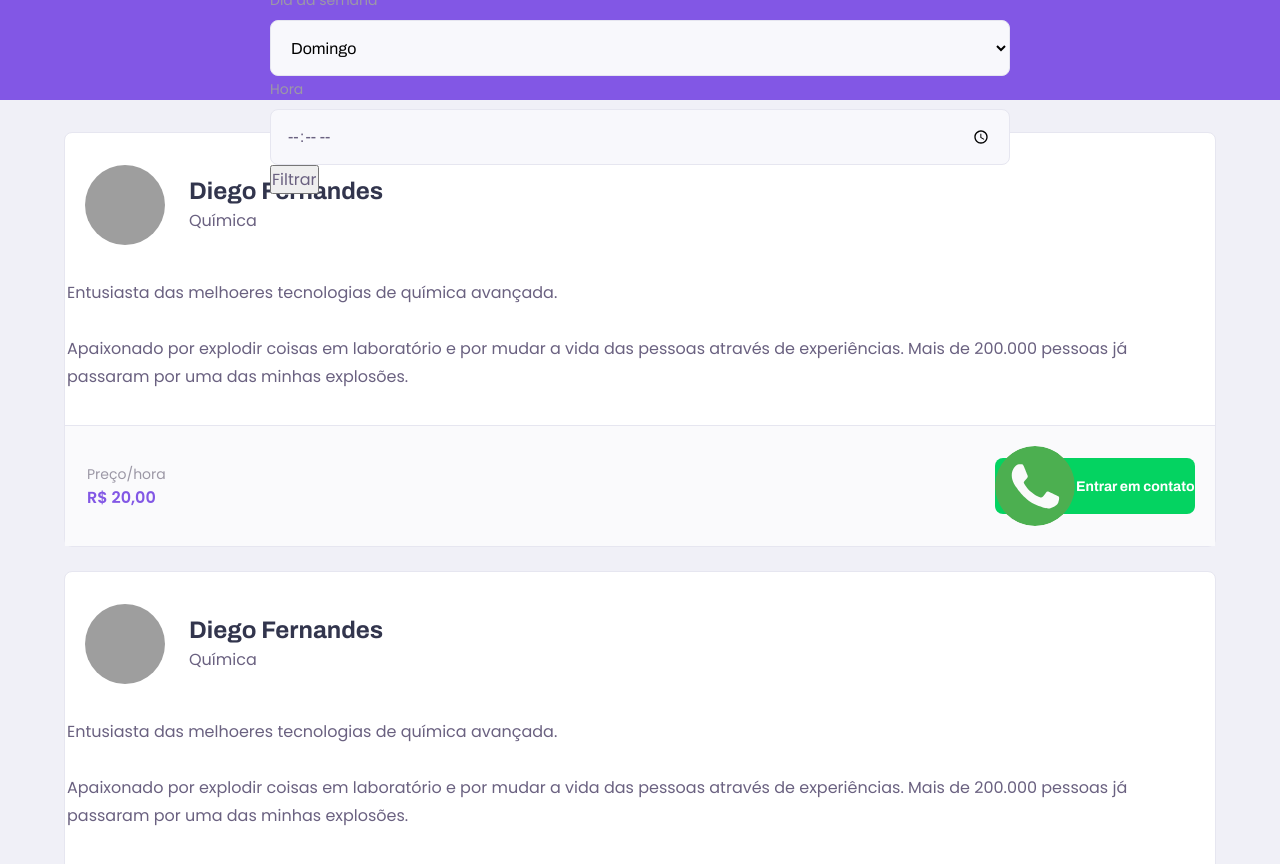
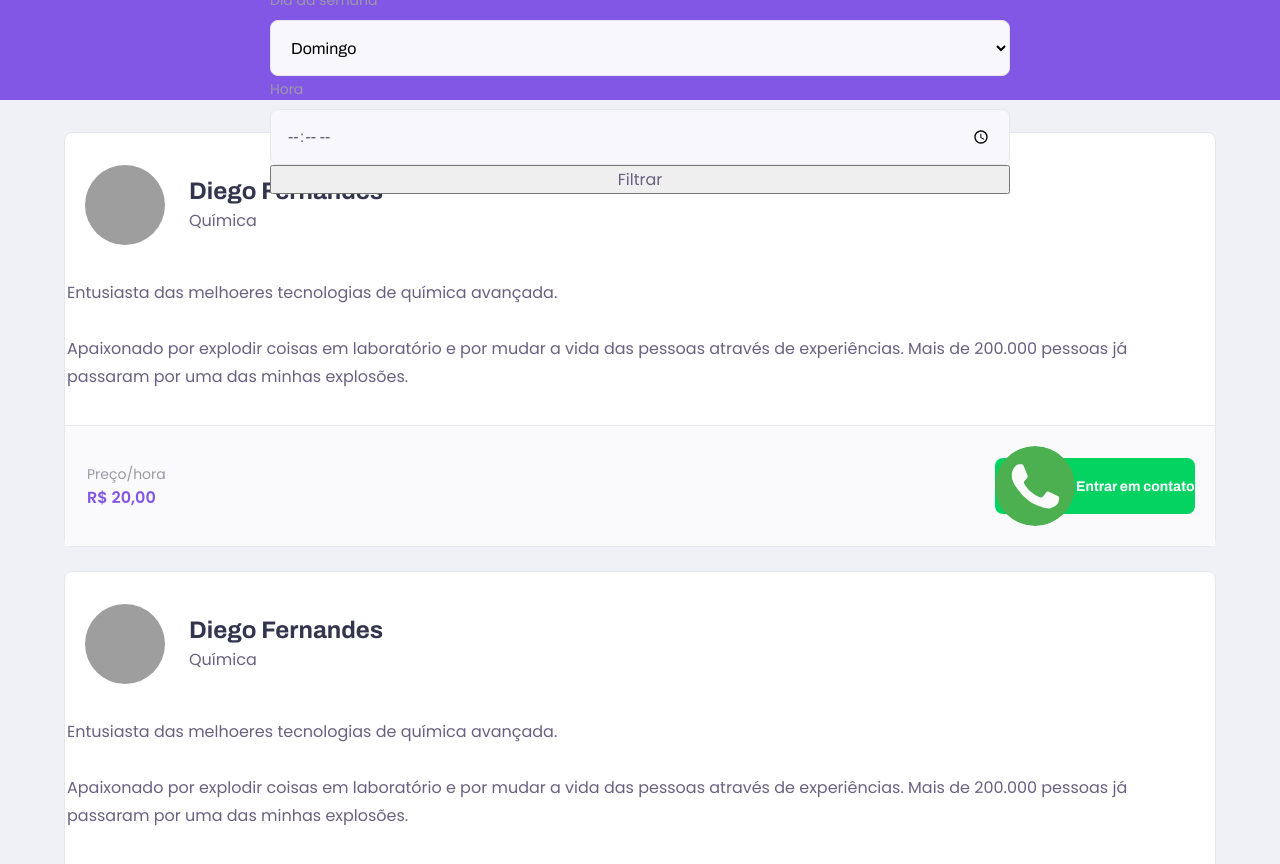
Before and after one commit to DedicadoTech/NextLevelWeeak_2, a plain HTML site: page study.html in a window 1280 px wide. Shown: the top 864 px of the page. Drawn offline with Linux system fonts and the light colour scheme; grey boxes are pictures that could not be loaded.

Commit message:
Update page-study.css

```diff
--- a/styles/partials/page-study.css
+++ b/styles/partials/page-study.css
@@ -204,6 +204,11 @@
     }
     .page-header .header-content{
         max-width: 740px;
+
+        flex: 1 1;
+        padding-bottom: 48px;
+        display: flex;
+        flex-direction: column;
     }
     .teacher-item header
     .teacher-item footer {
```
